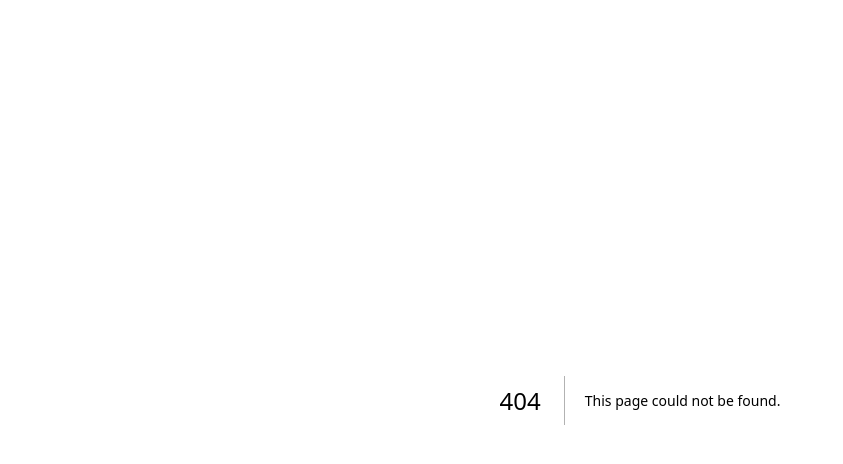
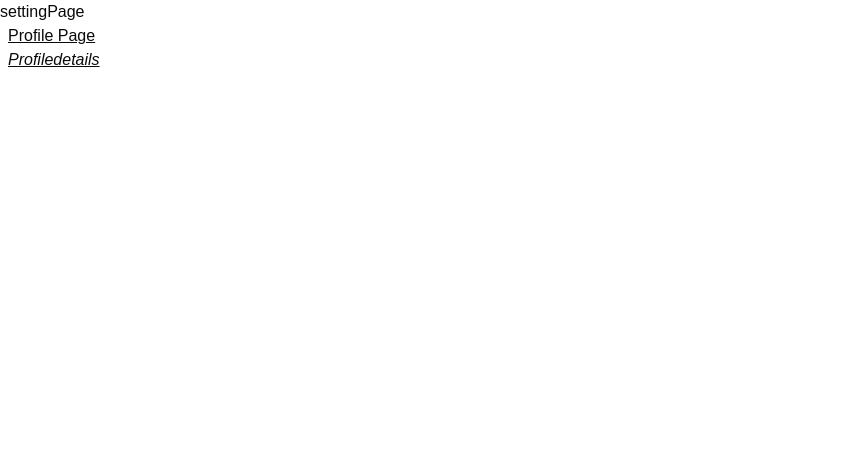
Before and after one commit to siammahamud/NextJs_The_React_Framework, a Next.js app: page /dashboard/setting in a window 1280 px wide. Before the commit this address had no page. Shown: the top 464 px of the page, without its empty margins (0-843 px from the left). Built offline with nearby package versions, Linux system fonts and the light colour scheme.

Commit message:
Intercepted routing concept practiced a little bit

```diff
--- a/src/app/contact/page.tsx
+++ b/src/app/contact/page.tsx
@@ -12,7 +12,7 @@ const ContactPage = () => {
         minSize={1.6}
         maxSize={4}
         particleDensity={100}
-        speed={1}
+        // speed={1}
         className="w-full h-full"
         particleColor="#FF0133"
       />
--- /dev/null
+++ b/src/app/dashboard/(.)profile/page.tsx
@@ -0,0 +1,9 @@
+import React from 'react'
+
+const InterceptedProfilePage = () => {
+  return (
+    <div>Intercepted Profile Page</div>
+  )
+}
+
+export default InterceptedProfilePage
--- a/src/app/dashboard/page.tsx
+++ b/src/app/dashboard/page.tsx
@@ -12,6 +12,7 @@ const dashboardPage =async ({params}:{
             <Link href={'/dashboard/profile'}>Profile</Link>
             {/* <Link href={'/dashboard/setting'}>setting</Link> */}
             <Link href={`dashboard/article/${articleId}`}>article</Link>
+            <Link href={'/dashboard/setting'}>setting</Link>
         </ul>
 
     </div>
--- /dev/null
+++ b/src/app/dashboard/profile/details/page.tsx
@@ -0,0 +1,9 @@
+import React from 'react'
+
+const profileDetails = () => {
+  return (
+    <div>profile----------Details-----------page</div>
+  )
+}
+
+export default profileDetails
--- a/src/app/dashboard/profile/page.tsx
+++ b/src/app/dashboard/profile/page.tsx
@@ -1,4 +1,6 @@
 
+
+import Link from 'next/link';
 import React from 'react';
 
 interface UserProfile {
@@ -12,6 +14,7 @@ const Profile: React.FC<UserProfile> = ({ name, email, bio }) => {
   return (
     <div className="max-w-xs mx-auto bg-white shadow-lg rounded-lg p-6">
       <div className="flex justify-center mb-4">
+        <h1>Profile Page </h1>
 
       </div>
       <div className="text-center">
@@ -21,7 +24,7 @@ const Profile: React.FC<UserProfile> = ({ name, email, bio }) => {
       </div>
       <div className="mt-4 flex justify-center gap-4">
         <button className="bg-blue-500 text-white px-4 py-2 rounded-lg text-sm hover:bg-blue-600 focus:outline-none">
-          Edit Profile
+        <Link href={"/dashboard/profile/details"}>Profile------------details</Link>
         </button>
         <button className="bg-red-500 text-white px-4 py-2 rounded-lg text-sm hover:bg-red-600 focus:outline-none">
           Log Out
--- /dev/null
+++ b/src/app/dashboard/setting/page.tsx
@@ -0,0 +1,17 @@
+import Link from "next/link";
+
+const settingPage = () => {
+  return (
+    <div className="space-x-2">
+      <h1>settingPage</h1>
+      <Link href={"/dashboard/profile"} className="underline">
+        Profile Page
+      </Link>
+      <Link className="block underline italic" href={"/dashboard/profile/details"}>
+        Profiledetails
+      </Link>
+    </div>
+  );
+};
+
+export default settingPage;
```
